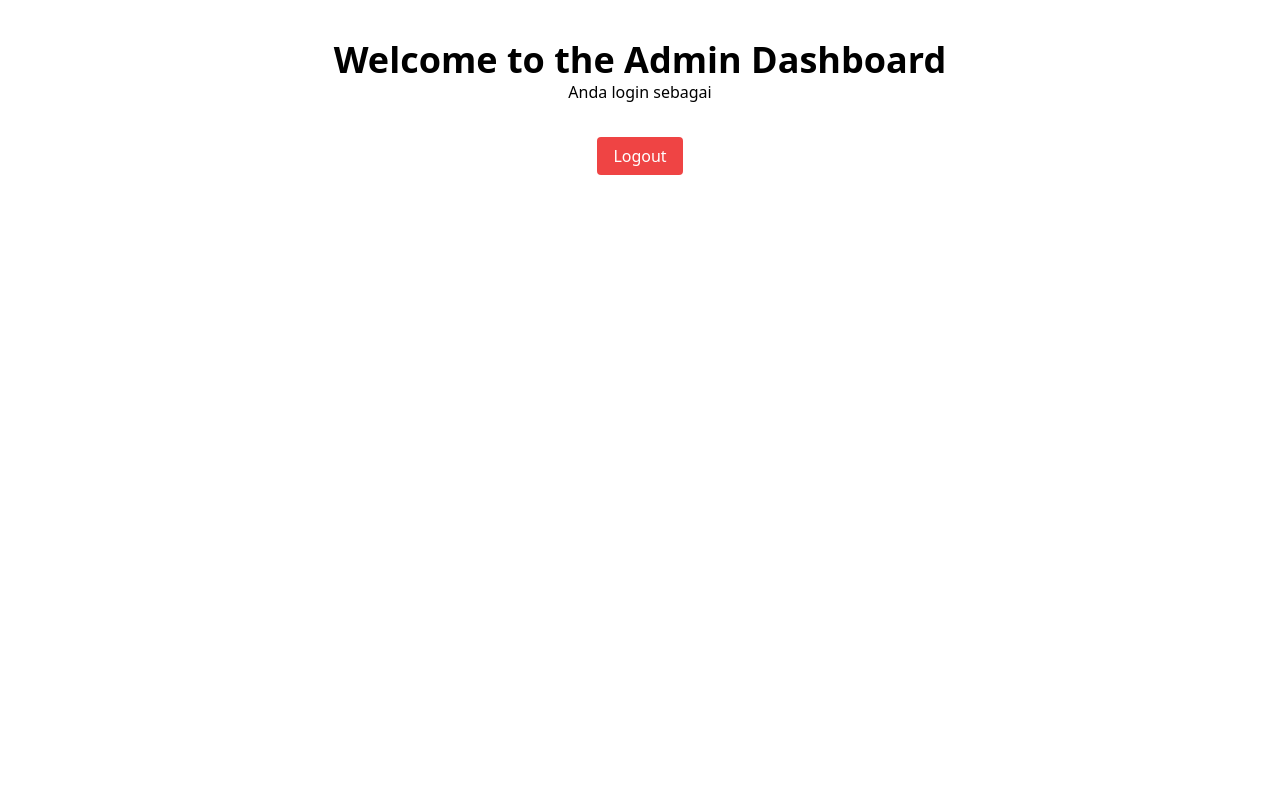
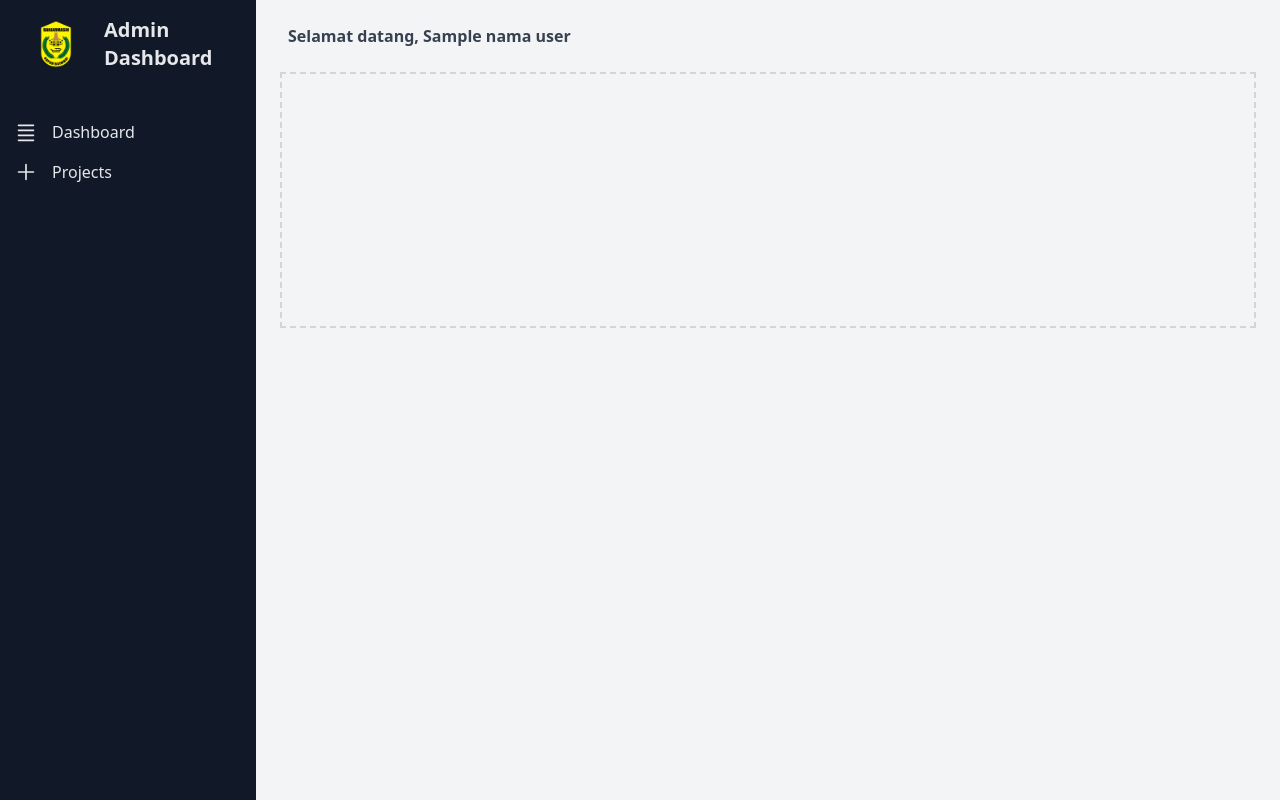
Before and after one commit to pawpawly/ci4-projectmagang, a CodeIgniter 4 app: the page made by app/Views/admin/dashboard.php in a window 1280 px wide. Run offline with PHP 8.4 and a stand-in for CodeIgniter, Linux system fonts and the light colour scheme; the template is opened without the code that fills it: most values are stand-ins (such as "Sample title", 1, 10 or a date in 2020); data that the repository does not hold is empty; some libraries are stand-ins or nearby versions.

Commit message:
adding dasboard login & filter

```diff
--- a/app/Controllers/Login.php
+++ b/app/Controllers/Login.php
@@ -11,7 +11,6 @@ class Login extends BaseController
     {
         return view('login');
     }
-
         public function authenticate()
         {
             // Dapatkan data dari form
@@ -24,13 +23,14 @@ class Login extends BaseController
 
             // Cek apakah user ditemukan
             if ($user) {
-            // Cek apakah password benar (plaintext, disarankan menggunakan hash di masa depan)
+                // Cek apakah password benar (plaintext, sebaiknya menggunakan hash di masa depan)
                 if (isset($user['PASSWORD_USER']) && $user['PASSWORD_USER'] === $password) {
                     // Simpan informasi login ke session
                     session()->set([
                         'username' => $username,
+                        'NAMA_USER' => $user['NAMA_USER'], // Simpan NAMA_USER di session
                         'isLoggedIn' => true,
-                    'level' => $user['LEVEL_USER'] // Simpan level user di session
+                        'LEVEL_USER' => $user['LEVEL_USER'] // Simpan LEVEL_USER di session
                     ]);
 
                     // Redirect berdasarkan LEVEL_USER
--- a/app/Models/UserModel.php
+++ b/app/Models/UserModel.php
@@ -6,11 +6,11 @@ use CodeIgniter\Model;
 
 class UserModel extends Model
 {
-    protected $table = 'user'; // Nama tabel
+    protected $table = 'USER'; // Nama tabel dalam huruf kapital
     protected $primaryKey = 'USERNAME'; // Primary key dengan kapital
-    protected $allowedFields = ['USERNAME', 'PASSWORD_USER', 'NAMA_USER', 'LEVEL_USER']; // Kolom-kolom yang diizinkan
+    protected $allowedFields = ['USERNAME', 'NAMA_USER', 'PASSWORD_USER', 'LEVEL_USER']; // Kolom-kolom dengan kapital
 
-    // Fungsi untuk mengambil user berdasarkan username
+    // Fungsi untuk mengambil user berdasarkan USERNAME
     public function getUserByUsername($username)
     {
         return $this->where('USERNAME', $username)->first();
--- a/app/Views/admin/dashboard.php
+++ b/app/Views/admin/dashboard.php
@@ -3,16 +3,56 @@
 <head>
     <meta charset="UTF-8">
     <meta name="viewport" content="width=device-width, initial-scale=1.0">
-    <title>Admin Dashboard</title>
+    <title>Superadmin Dashboard</title>
     <link href="https://cdn.jsdelivr.net/npm/tailwindcss@2.2.19/dist/tailwind.min.css" rel="stylesheet">
 </head>
-<body>
-    <div class="container mx-auto mt-10">
-        <h1 class="text-4xl font-bold text-center">Welcome to the Admin Dashboard</h1>
-        <p class="text-center">Anda login sebagai <?= session()->get('username'); ?></p>
+<body class="bg-gray-100">
+    <div class="flex">
+        <!-- Sidebar -->
+        <div class="w-64 h-screen bg-gray-900 text-gray-200">
+            <div class="p-4">
+                <div class="flex items-center">
+                <img src="<?= base_url('pict/icon.png'); ?>" alt="Logo" class="w-20 h-auto">
+                    <span class="ml-2 text-xl font-bold">Admin Dashboard</span>
+                </div>
+            </div>
+            <ul class="mt-6">
+                <li class="px-4 py-2 hover:bg-gray-800">
+                    <a href="#" class="flex items-center space-x-4">
+                        <svg class="w-5 h-5" xmlns="http://www.w3.org/2000/svg" fill="none" viewBox="0 0 24 24" stroke="currentColor">
+                            <path stroke-linecap="round" stroke-linejoin="round" stroke-width="2" d="M3 4h18M3 10h18M3 16h18M3 22h18" />
+                        </svg>
+                        <span>Dashboard</span>
+                    </a>
+                </li>
+                <li class="px-4 py-2 hover:bg-gray-800">
+                    <a href="#" class="flex items-center space-x-4">
+                        <svg class="w-5 h-5" xmlns="http://www.w3.org/2000/svg" fill="none" viewBox="0 0 24 24" stroke="currentColor">
+                            <path stroke-linecap="round" stroke-linejoin="round" stroke-width="2" d="M3 12h18m-9-9v18" />
+                        </svg>
+                        <span>Projects</span>
+                    </a>
+                </li>
+                <!-- Add more sidebar links here -->
+            </ul>
+        </div>
 
-        <div class="text-center mt-10">
-            <a href="<?= site_url('./'); ?>" class="bg-red-500 text-white px-4 py-2 rounded">Logout</a>
+        <!-- Main content -->
+        <div class="flex-1 p-6">
+            <!-- Header -->
+            <div class="flex justify-between items-center">
+                <div class="relative">
+                    <!-- Tampilkan NAMA_USER -->
+                    <span class="ml-2 font-semibold text-gray-700">Selamat datang, <?= $NAMA_USER; ?></span>
+                </div>
+            </div>
+
+            <!-- Main dashboard content -->
+            <div class="mt-6">
+                <div class="border-2 border-dashed border-gray-300 h-64">
+                    <!-- Your content here -->
+                </div>
+            </div>
         </div>
     </div>
 </body>
--- a/app/Views/login.php
+++ b/app/Views/login.php
@@ -7,6 +7,11 @@
     <title>Sign In Page</title>
     <link href="https://cdn.jsdelivr.net/npm/tailwindcss@2.2.19/dist/tailwind.min.css" rel="stylesheet">
 </head>
+<?php if (session()->getFlashdata('error')) : ?>
+    <div class="bg-red-500 text-white p-4 mb-4">
+        <?= session()->getFlashdata('error'); ?>
+    </div>
+<?php endif; ?>
 <body class="bg-gray-900 dark:bg-gray-900">
 
 <div class="flex w-full max-w-4xl mx-auto bg-gray-800 dark:bg-gray-800 rounded-lg shadow-md overflow-hidden mt-10">
```
Also changed, not shown: app/Config/Filters.php (+7 -1 lines), app/Controllers/Admin.php (+11 -1 lines), app/Controllers/Superadmin.php (+10 -1 lines), app/Filters/AdminFilter.php (added, +28 -0 lines), app/Filters/SuperadminFilter.php (added, +28 -0 lines), app/Views/superadmin/dashboard.php (+46 -6 lines). Lines whose indentation alone changed are shown as unchanged.
